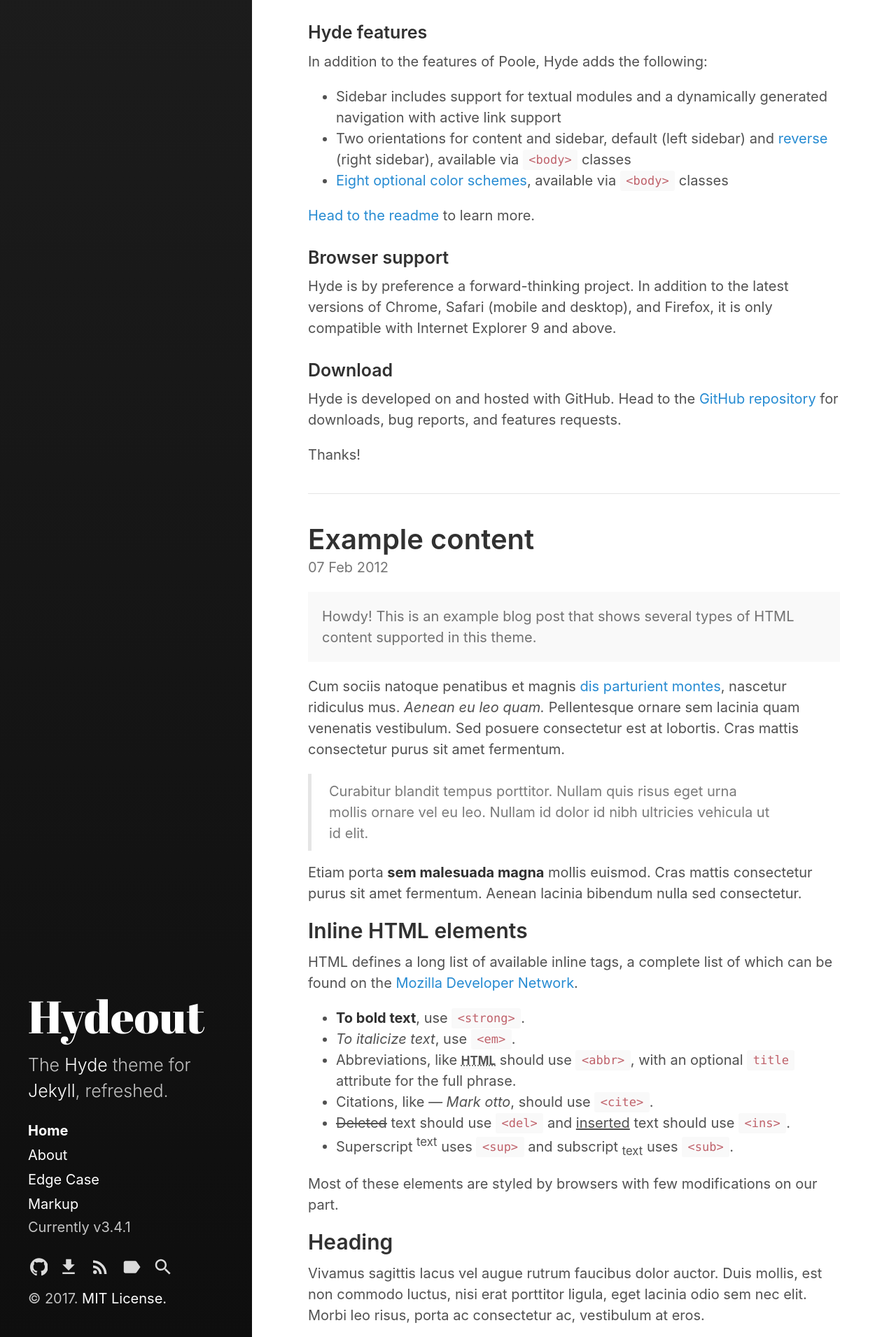
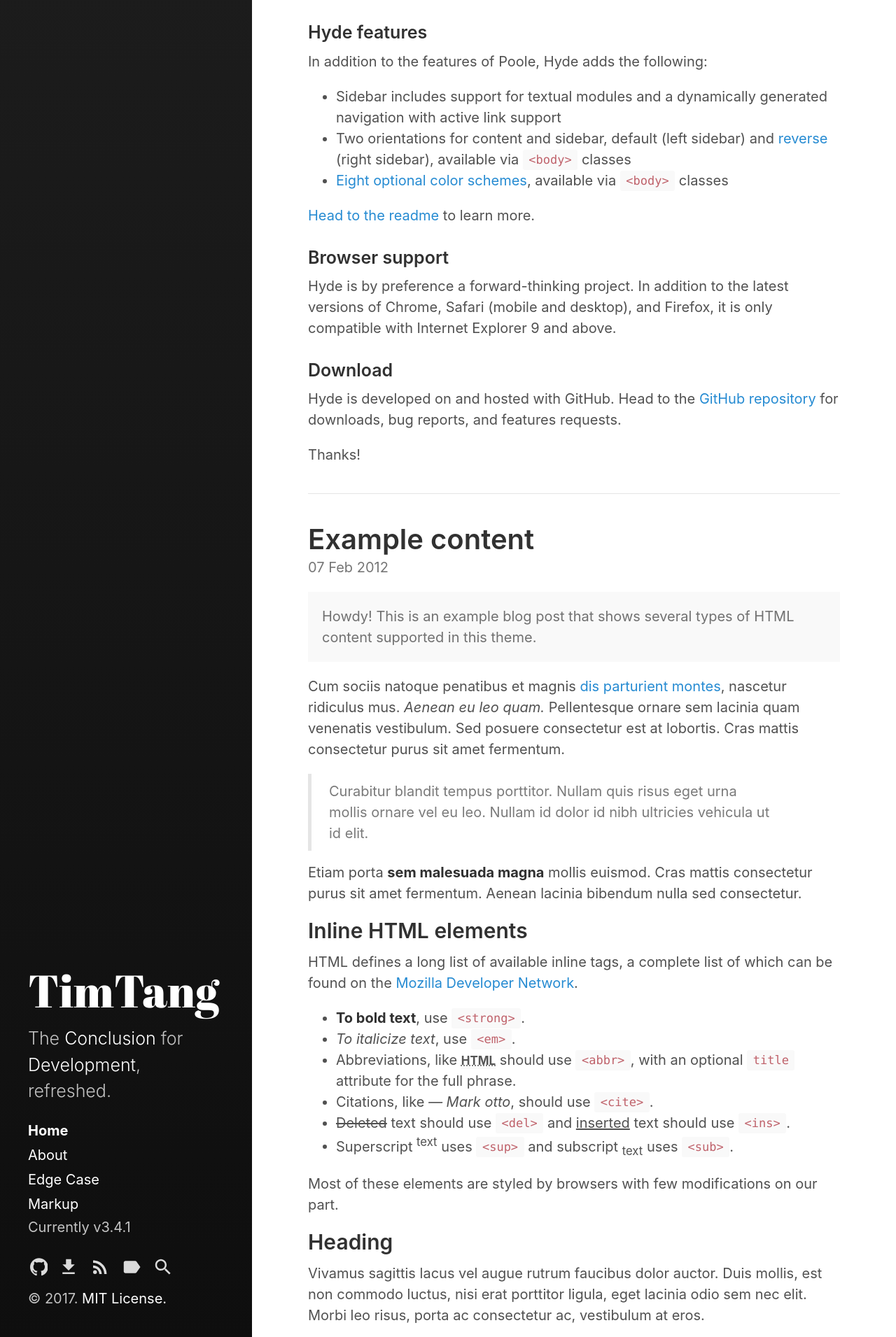
Before and after one commit to timtang2009/timtang2009.github.io, a Jekyll site: the page built from index.html, in a window 1280 px wide. Shown: the part 3089-5000 px from the top of the page at 70% size. Built offline with Jekyll 4.4.1, drawn with Linux system fonts in a browser that asks for light colours; the list of posts is cut into pages by our own code.

```diff
--- a/_config.yml
+++ b/_config.yml
@@ -3,9 +3,9 @@
 highlighter:      rouge
 
 # Setup
-title:            Hydeout
+title:            TimTang
 tagline:          'A Jekyll theme'
-description:      'The <a href="http://hyde.getpoole.com" target="_blank">Hyde</a> theme for <a href="http://jekyllrb.com" target="_blank">Jekyll</a>, refreshed.'
+description:      'The <a href="http://hyde.getpoole.com" target="_blank">Conclusion</a> for <a href="http://jekyllrb.com" target="_blank">Development</a>, refreshed.'
 url:              https://fongandrew.github.io/hydeout
 baseurl:          # the optional subpath of your site, e.g. "/blog"
                   # NB: This applies to all pages in your Jekyll site.
```
Also changed, not shown: 1 other file.
